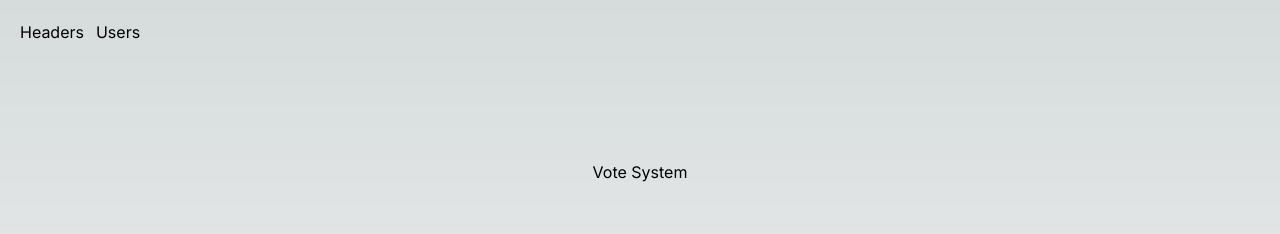
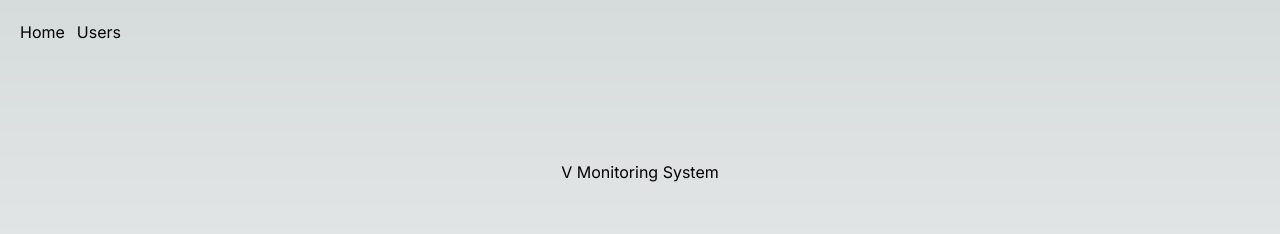
Before and after one commit to winstonmeq/votesystem, a Next.js app: page / in a window 1280 px wide. Shown: the top 234 px of the page. Built offline with nearby package versions, Linux system fonts and the light colour scheme.

Commit message:
Update Navigator

```diff
--- a/app/page.js
+++ b/app/page.js
@@ -3,7 +3,8 @@ import Image from 'next/image'
 export default function Home() {
   return (
     <main className="flex min-h-screen flex-col items-center justify-between p-24">
-      <div className='text=lg'>Vote System</div>
+      <div className='text=lg'>V Monitoring System</div>
+
     </main>
   )
 }
--- a/components/Headers.js
+++ b/components/Headers.js
@@ -6,7 +6,7 @@ import React from 'react'
 const Headers = () => {
   return (
     <div className='flex w-full gap-3 m-5'>
-    <Link href='/'>Headers</Link>
+    <Link href='/'>Home</Link>
     <Link href={'/users'}>Users</Link>
     </div>
   )
```
